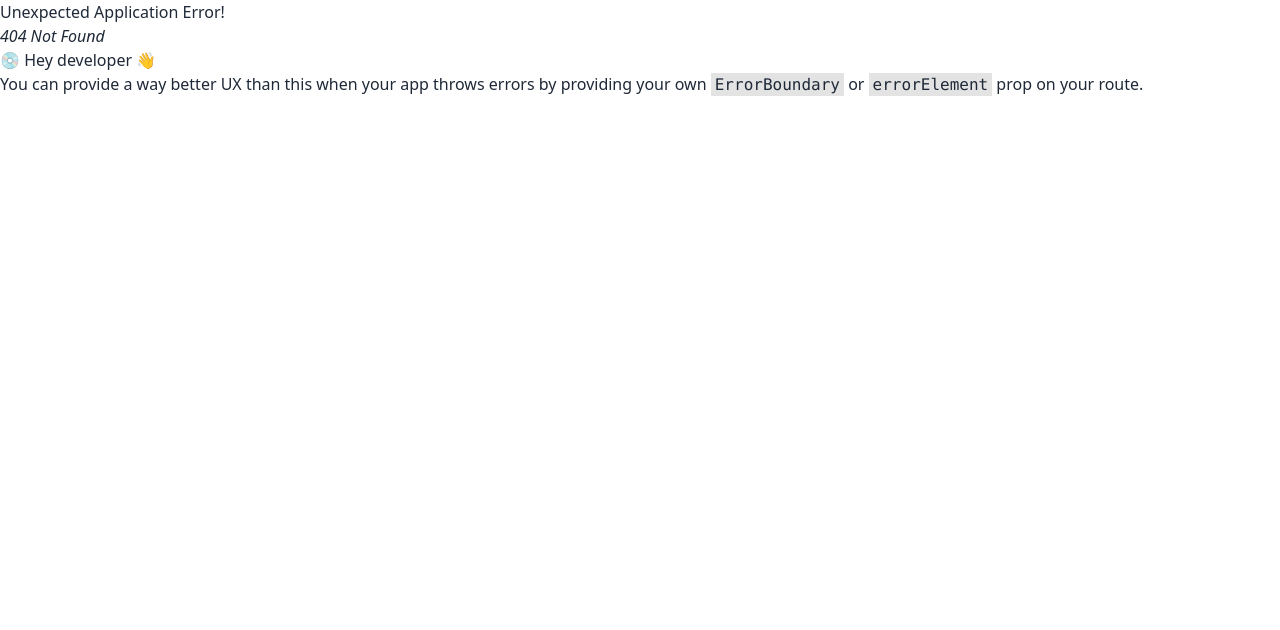
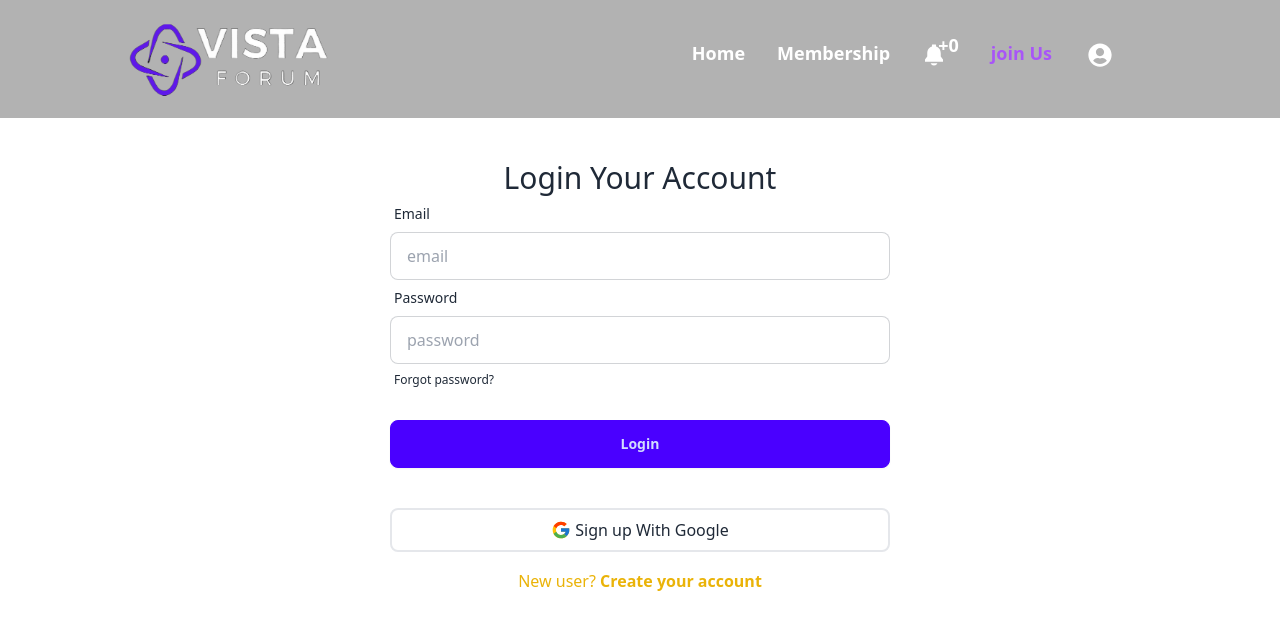
Before and after one commit to rabby9898/vista-forum-client, a React (Vite) app: page /login in a window 1280 px wide. Before the commit this address had no page. Shown: the top 630 px of the page. Built offline with nearby package versions, Linux system fonts and the light colour scheme; no server answers.

Commit message:
login page added

```diff
--- a/package.json
+++ b/package.json
@@ -12,13 +12,17 @@
   "dependencies": {
     "@tanstack/react-query": "^5.12.2",
     "axios": "^1.6.2",
+    "firebase": "^10.7.0",
     "localforage": "^1.10.0",
     "match-sorter": "^6.3.1",
     "react": "^18.2.0",
     "react-dom": "^18.2.0",
+    "react-helmet-async": "^2.0.3",
+    "react-hook-form": "^7.48.2",
     "react-icons": "^4.12.0",
     "react-router-dom": "^6.20.1",
-    "sort-by": "^1.2.0"
+    "sort-by": "^1.2.0",
+    "sweetalert2": "^11.10.1"
   },
   "devDependencies": {
     "@types/react": "^18.2.37",
--- a/src/Components/Navbar/Navbar.jsx
+++ b/src/Components/Navbar/Navbar.jsx
@@ -52,7 +52,7 @@ const Navbar = () => {
       </li>
       <li className="mr-8">
         <NavLink
-          to="/joinUs"
+          to="/login"
           className={({ isActive, isPending }) =>
             isPending ? "pending" : isActive ? "text-purple-500" : ""
           }
--- /dev/null
+++ b/src/Hook/useAxiosPublic/useAxiosPublic.jsx
@@ -0,0 +1,10 @@
+import axios from "axios";
+
+export const axiosPublic = axios.create({
+  baseURL: "http://localhost:5000",
+});
+const useAxiosPublic = () => {
+  return axiosPublic;
+};
+
+export default useAxiosPublic;
--- /dev/null
+++ b/src/Pages/Login/Login.jsx
@@ -0,0 +1,124 @@
+import { Link, useLocation, useNavigate } from "react-router-dom";
+
+import { useContext } from "react";
+
+import { Helmet } from "react-helmet-async";
+import Swal from "sweetalert2";
+import { AuthContext } from "../../Provider/AuthProvider";
+import { FcGoogle } from "react-icons/fc";
+import useAxiosPublic from "../../Hook/useAxiosPublic/useAxiosPublic";
+
+const Login = () => {
+  const { loginUSer, googleSignIn } = useContext(AuthContext);
+  const axiosPublic = useAxiosPublic();
+  const navigate = useNavigate();
+  const location = useLocation();
+
+  const from = location.state?.from?.pathname || "/";
+  console.log("state in the location login page", location.state);
+
+  const handleLogin = (event) => {
+    event.preventDefault();
+    const form = event.target;
+    const email = form.email.value;
+    const password = form.password.value;
+    console.log(email, password);
+    loginUSer(email, password).then((result) => {
+      const user = result.user;
+      console.log(user);
+      Swal.fire({
+        title: "Logged in successful.",
+        showClass: {
+          popup: "animate__animated animate__fadeInDown",
+        },
+        hideClass: {
+          popup: "animate__animated animate__fadeOutUp",
+        },
+      });
+      navigate(from, { replace: true });
+    });
+  };
+  const handleGoogleSignIn = () => {
+    googleSignIn().then((result) => {
+      console.log(result.user);
+      const userInfo = {
+        email: result.user?.email,
+        name: result.user?.displayName,
+      };
+      axiosPublic.post("/users", userInfo).then((res) => {
+        console.log(res.data);
+        navigate("/");
+      });
+    });
+  };
+  return (
+    <div
+      //   style={{
+      //     backgroundImage: `url("${img1}")`,
+      //     backgroundSize: "cover",
+      //     backgroundPosition: "center",
+      //     backgroundRepeat: "no-repeat",
+      //   }}
+      className="h-max"
+    >
+      <Helmet>
+        <title>Bistro Boss | Login</title>
+      </Helmet>
+
+      <div className="pt-40">
+        <h1 className="text-3xl text-center">Login Your Account</h1>
+        <form onSubmit={handleLogin} className="w-[500px] mx-auto">
+          <div className="form-control">
+            <label className="label">
+              <span className="label-text">Email</span>
+            </label>
+            <input
+              type="email"
+              name="email"
+              placeholder="email"
+              className="input input-bordered"
+            />
+          </div>
+          <div className="form-control">
+            <label className="label">
+              <span className="label-text">Password</span>
+            </label>
+            <input
+              type="password"
+              name="password"
+              placeholder="password"
+              className="input input-bordered"
+            />
+            <label className="label">
+              <a href="#" className="label-text-alt link link-hover">
+                Forgot password?
+              </a>
+            </label>
+          </div>
+          <div className="form-control mt-6">
+            {/* TODO: apply disabled for re captcha */}
+            <input className="btn btn-primary" type="submit" value="Login" />
+            <div>
+              <button
+                onClick={handleGoogleSignIn}
+                className="w-full flex justify-center items-center gap-1 border-2 border-gray rounded-lg py-2 mt-10 mb-3 text-base"
+              >
+                <FcGoogle className="text-xl" /> Sign up With Google
+              </button>
+              <div>
+                <p className="mt-4 block text-center font-sans text-base font-normal leading-relaxed text-yellow-500 antialiased">
+                  New user?{" "}
+                  <Link className="font-bold text-yellow-500" to="/signUp">
+                    Create your account
+                  </Link>
+                </p>
+              </div>
+            </div>
+          </div>
+        </form>
+      </div>
+    </div>
+  );
+};
+
+export default Login;
--- /dev/null
+++ b/src/Provider/AuthProvider.jsx
@@ -0,0 +1,82 @@
+import {
+  GoogleAuthProvider,
+  createUserWithEmailAndPassword,
+  onAuthStateChanged,
+  signInWithEmailAndPassword,
+  signInWithPopup,
+  signOut,
+  updateProfile,
+} from "firebase/auth";
+import { createContext, useEffect, useState } from "react";
+import auth from "../firebase/firebase.config";
+
+export const AuthContext = createContext(null);
+const googleProvider = new GoogleAuthProvider();
+const AuthProvider = ({ children }) => {
+  const [user, setUser] = useState();
+  const [loading, setLoading] = useState(true);
+
+  const createUser = (email, password) => {
+    setLoading(true);
+    return createUserWithEmailAndPassword(auth, email, password);
+  };
+  const googleSignIn = () => {
+    setLoading(true);
+    return signInWithPopup(auth, googleProvider);
+  };
+  const logOut = () => {
+    setLoading(true);
+    return signOut(auth);
+  };
+
+  const loginUSer = (email, password) => {
+    setLoading(true);
+    return signInWithEmailAndPassword(auth, email, password);
+  };
+  const updateUserProfile = (name, photo) => {
+    return updateProfile(auth.currentUser, {
+      displayName: name,
+      photoURL: photo,
+    });
+  };
+
+  useEffect(() => {
+    const unSubscribe = onAuthStateChanged(auth, (currentUser) => {
+      setUser(currentUser);
+      // if (currentUser) {
+      //   const userInfo = {
+      //     email: currentUser.email,
+      //   };
+      //   axiosPublic.post("/jwt", userInfo).then((res) => {
+      //     if (res.data.token) {
+      //       localStorage.setItem("token", res.data.token);
+      //       setLoading(false);
+      //     }
+      //   });
+      // } else {
+      //   localStorage.removeItem("token");
+      //   setLoading(false);
+      // }
+      setLoading(false);
+    });
+    return () => {
+      return unSubscribe;
+    };
+  }, []);
+
+  const userInfo = {
+    user,
+    loading,
+    createUser,
+    loginUSer,
+    logOut,
+    updateUserProfile,
+    googleSignIn,
+  };
+
+  return (
+    <AuthContext.Provider value={userInfo}>{children}</AuthContext.Provider>
+  );
+};
+
+export default AuthProvider;
--- a/src/Router/Routes.jsx
+++ b/src/Router/Routes.jsx
@@ -2,6 +2,7 @@ import { createBrowserRouter } from "react-router-dom";
 import MainLayout from "../Layout/MainLayout/MainLayout";
 import Home from "../Pages/Home/Home";
 import PostPages from "../Pages/PostPages/PostPages";
+import Login from "../Pages/Login/Login";
 
 const router = createBrowserRouter([
   {
@@ -18,6 +19,10 @@ const router = createBrowserRouter([
         loader: ({ params }) =>
           fetch(`http://localhost:5000/posts/${params.id}`),
       },
+      {
+        path: "/login",
+        element: <Login></Login>,
+      },
     ],
   },
 ]);
--- /dev/null
+++ b/src/firebase/firebase.config.js
@@ -0,0 +1,20 @@
+// Import the functions you need from the SDKs you need
+import { initializeApp } from "firebase/app";
+import { getAuth } from "firebase/auth";
+// TODO: Add SDKs for Firebase products that you want to use
+// https://firebase.google.com/docs/web/setup#available-libraries
+
+// Your web app's Firebase configuration
+const firebaseConfig = {
+  apiKey: import.meta.env.VITE_API_KEY,
+  authDomain: import.meta.env.VITE_AUTH_DOMAIN,
+  projectId: import.meta.env.VITE_PROJECT_ID,
+  storageBucket: import.meta.env.VITE_STORAGE_BUCKET,
+  messagingSenderId: import.meta.env.VITE_MESSAGING_SENDER_ID,
+  appId: import.meta.env.VITE_APPID,
+};
+
+// Initialize Firebase
+const app = initializeApp(firebaseConfig);
+const auth = getAuth(app);
+export default auth;
```
Also changed, not shown: src/main.jsx (+9 -3 lines), 1 other file (tests, documents, lock files or other folders).
